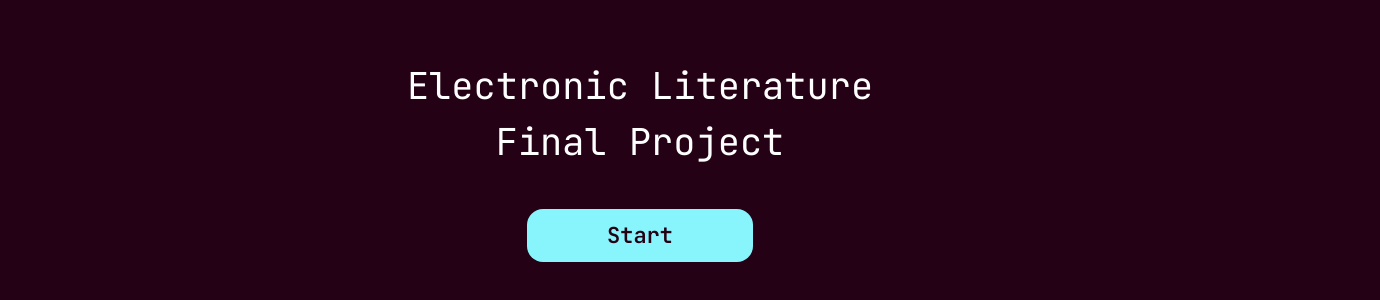
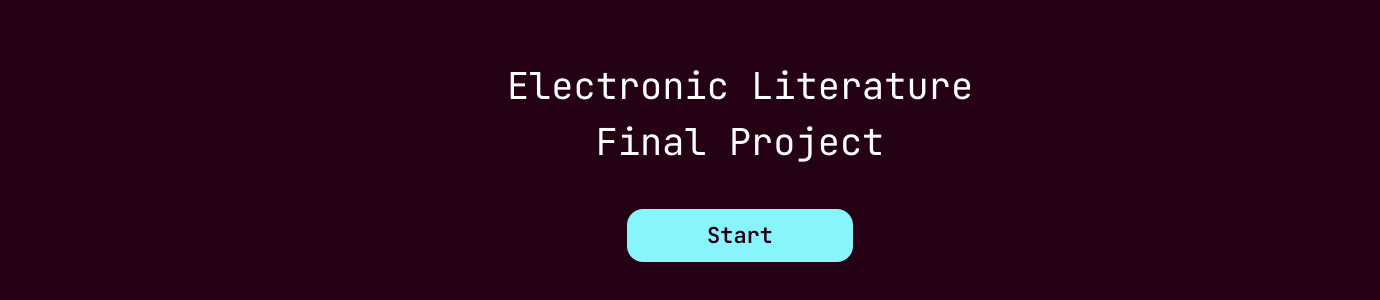
Before and after one commit to fjribgs/choice-game, a React (Vite) app: page / in a window 1280 px wide. Shown: the part 240-540 px from the top of the page, 1380 px wide, since content can reach past the window. Built offline with nearby package versions, Linux system fonts and the light colour scheme.

Commit message:
feat: added gsap

```diff
--- a/package.json
+++ b/package.json
@@ -13,6 +13,7 @@
     "deploy": "gh-pages -d dist"
   },
   "dependencies": {
+    "@gsap/react": "^2.1.2",
     "@tailwindcss/vite": "^4.1.17",
     "gh-pages": "^6.3.0",
     "gsap": "^3.13.0",
--- a/src/App.jsx
+++ b/src/App.jsx
@@ -1,4 +1,6 @@
-import { useState } from "react";
+import { useState, useRef } from "react";
+import { useGSAP } from "@gsap/react";
+import gsap from "gsap";
 import ActionButton from "./components/ActionButton";
 import TextBox from "./components/TextBox";
 import { LandingPage } from "./pages/LandingPage";
@@ -14,10 +16,23 @@ import { FindYourselfOpeningPhone } from "./pages/FindYourselfOpeningPhone";
 import { ContinueReading2 } from "./pages/ContinueReading2";
 
 function App() {
+    const container = useRef();
+
+    useGSAP(() => {
+        gsap.to(container.current, {
+            x: 100,
+            duration: 1.5
+        })
+    });
+
     const [currentPage, setCurrentPage] = useState('landingPage');
 
     if (currentPage === 'landingPage') {
-        return <LandingPage setCurrentPage={setCurrentPage} />
+        return (
+            <div ref={container}>
+                <LandingPage setCurrentPage={setCurrentPage} />
+            </div>
+        )
     }
 
     // from landingPage
```
Also changed, not shown: 1 other file (tests, documents, lock files or other folders).
